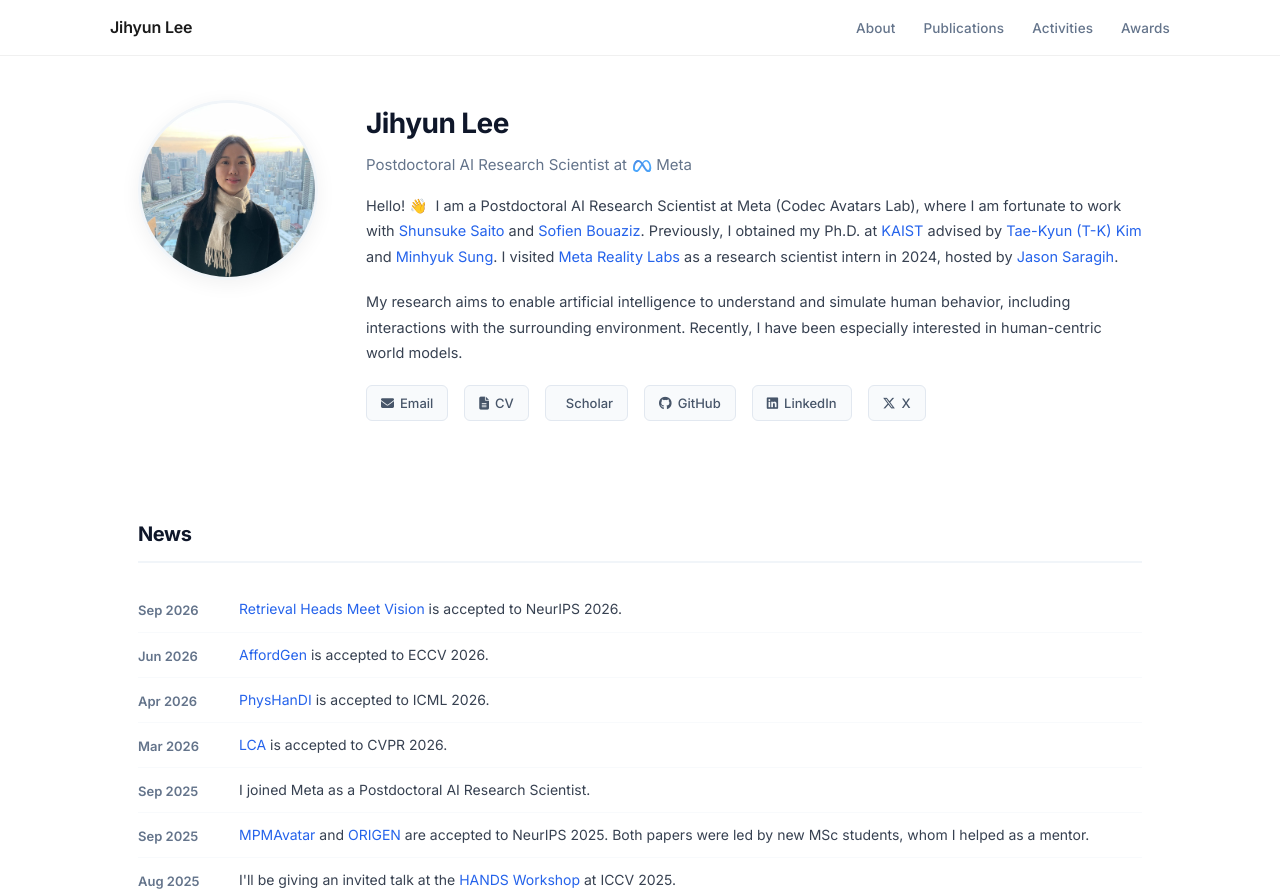
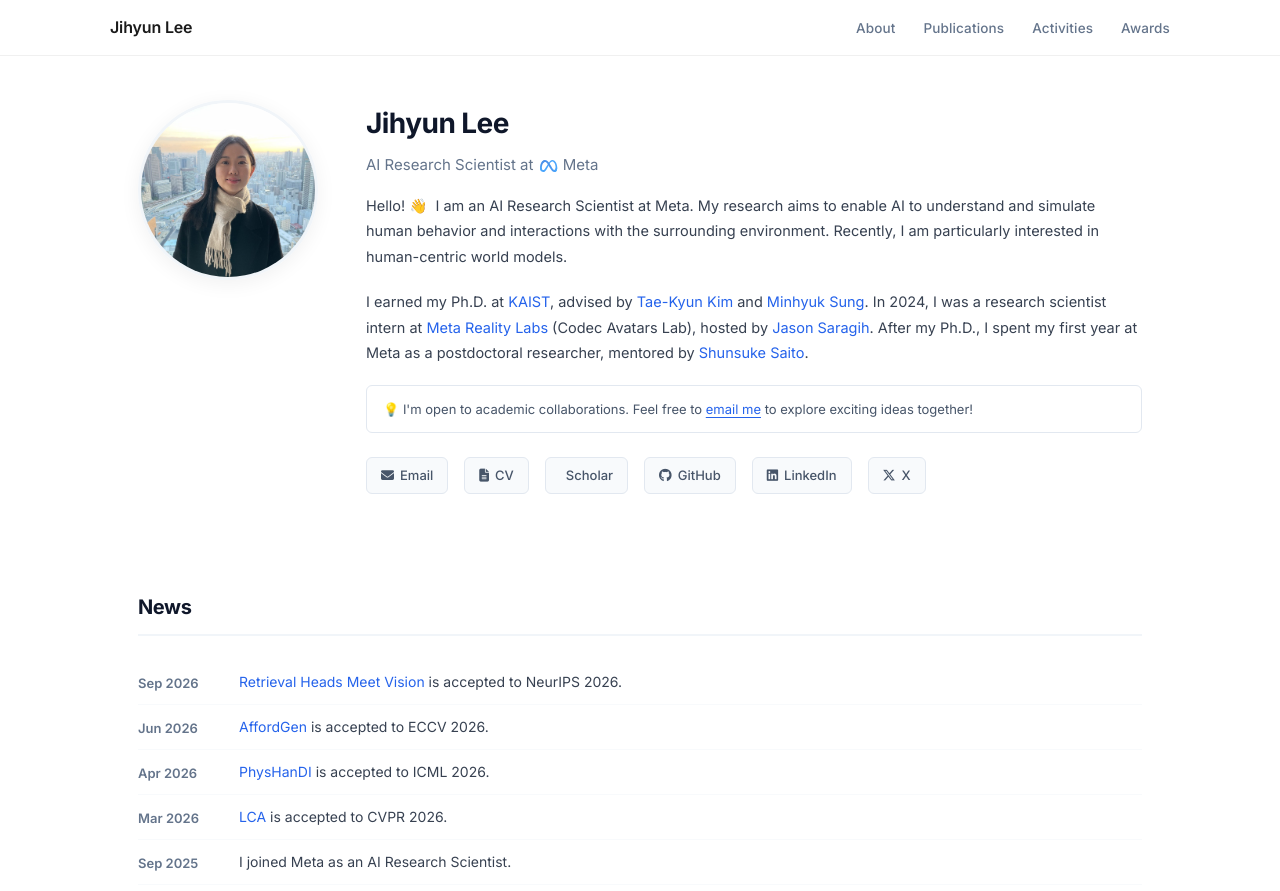
Before and after one commit to jyunlee/jyunlee.github.io, a plain HTML site: page index.html in a window 1280 px wide. Shown: the top 891 px of the page. Drawn offline with Linux system fonts and the light colour scheme; some icons are missing.

Commit message:
Update homepage bio, collaboration notice, and CV

```diff
--- a/css/custom.css
+++ b/css/custom.css
@@ -154,6 +154,26 @@
   color: #374151;
   line-height: 1.75;
   margin-bottom: 20px;
+}
+
+.collaboration-banner {
+  margin: 4px 0 24px;
+  padding: 12px 16px;
+  border: 1px solid #e2e8f0;
+  border-radius: 6px;
+  color: #475569;
+  font-size: 13px;
+  line-height: 1.7;
+}
+
+.collaboration-banner a {
+  text-decoration: underline;
+  text-underline-offset: 3px;
+}
+
+.collaboration-banner a:focus-visible {
+  outline: 2px solid #2563eb;
+  outline-offset: 3px;
 }
 
 .profile-links {
--- a/index.html
+++ b/index.html
@@ -5,17 +5,17 @@
   <meta name="viewport" content="width=device-width, initial-scale=1">
   <title>Jihyun Lee</title>
   <meta name="author" content="Jihyun Lee">
-  <meta name="description" content="Postdoctoral AI Research Scientist at Meta">
+  <meta name="description" content="AI Research Scientist at Meta">
 
   <meta property="og:site_name" content="Jihyun Lee">
   <meta property="og:title" content="Jihyun Lee">
-  <meta property="og:description" content="Postdoctoral AI Research Scientist at Meta">
+  <meta property="og:description" content="AI Research Scientist at Meta">
   <meta property="og:type" content="website">
   <meta property="twitter:card" content="summary">
 
   <link rel="stylesheet" href="https://cdnjs.cloudflare.com/ajax/libs/font-awesome/6.5.1/css/all.min.css">
   <link rel="stylesheet" href="https://cdnjs.cloudflare.com/ajax/libs/academicons/1.9.4/css/academicons.min.css">
-  <link rel="stylesheet" href="/css/custom.css">
+  <link rel="stylesheet" href="/css/custom.css?v=collaboration-simple">
 </head>
 <body>
 
@@ -42,13 +42,17 @@
       </div>
       <div class="profile-info">
         <h1>Jihyun Lee</h1>
-        <p class="tagline">Postdoctoral AI Research Scientist at <img src="/resources/meta-icon.svg" alt="Meta" class="inline-logo"> Meta</p>
+        <p class="tagline">AI Research Scientist at <img src="/resources/meta-icon.svg" alt="Meta" class="inline-logo"> Meta</p>
         <p class="bio">
-          Hello! 👋&nbsp; I am a Postdoctoral AI Research Scientist at Meta (Codec Avatars Lab), where I am fortunate to work with <a href="https://shunsukesaito.github.io/">Shunsuke Saito</a> and <a href="https://sofienbouaziz.com/">Sofien Bouaziz</a>. Previously, I obtained my Ph.D. at <a href="https://kaist.ac.kr/">KAIST</a> advised by <a href="https://sites.google.com/view/tkkim/home">Tae-Kyun (T-K) Kim</a> and <a href="https://mhsung.github.io/">Minhyuk Sung</a>. I visited <a href="https://about.meta.com/realitylabs/">Meta Reality Labs</a> as a research scientist intern in 2024, hosted by <a href="https://scholar.google.com/citations?user=ss-IvjMAAAAJ&hl=en">Jason Saragih</a>.
+          Hello! 👋&nbsp; I am an AI Research Scientist at Meta. My research aims to enable AI to understand and simulate human behavior and interactions with the surrounding environment. Recently, I am particularly interested in human-centric world models.
         </p>
         <p class="bio">
-          My research aims to enable artificial intelligence to understand and simulate human behavior, including interactions with the surrounding environment. Recently, I have been especially interested in human-centric world models.
+          I earned my Ph.D. at <a href="https://kaist.ac.kr/">KAIST</a>, advised by <a href="https://sites.google.com/view/tkkim/home">Tae-Kyun Kim</a> and <a href="https://mhsung.github.io/">Minhyuk Sung</a>. In 2024, I was a research scientist intern at <a href="https://about.meta.com/realitylabs/">Meta Reality Labs</a> (Codec Avatars Lab), hosted by <a href="https://scholar.google.com/citations?user=ss-IvjMAAAAJ&hl=en">Jason Saragih</a>. After my Ph.D., I spent my first year at Meta as a postdoctoral researcher, mentored by <a href="https://shunsukesaito.github.io/">Shunsuke Saito</a>.
         </p>
+
+        <aside class="collaboration-banner" aria-label="Research collaborations">
+          <p>💡 I'm open to academic collaborations. Feel free to <a href="mailto:jihyunlee@meta.com">email me</a> to explore exciting ideas together!</p>
+        </aside>
 
         <div class="profile-links">
           <a href="mailto:jihyunlee@meta.com"><i class="fas fa-envelope"></i> Email</a>
@@ -70,7 +74,7 @@
       <li><span class="news-date">Jun 2026</span><span class="news-content"><a href="https://arxiv.org/pdf/2510.00506">AffordGen</a> is accepted to ECCV 2026.</span></li>
       <li><span class="news-date">Apr 2026</span><span class="news-content"><a href="https://arxiv.org/pdf/2605.09538">PhysHanDI</a> is accepted to ICML 2026.</span></li>
       <li><span class="news-date">Mar 2026</span><span class="news-content"><a href="https://junxuan-li.github.io/lca/">LCA</a> is accepted to CVPR 2026.</span></li>
-      <li><span class="news-date">Sep 2025</span><span class="news-content">I joined Meta as a Postdoctoral AI Research Scientist.</span></li>
+      <li><span class="news-date">Sep 2025</span><span class="news-content">I joined Meta as an AI Research Scientist.</span></li>
       <li><span class="news-date">Sep 2025</span><span class="news-content"><a href="https://kaistchangmin.github.io/MPMAvatar/">MPMAvatar</a> and <a href="https://origen2025.github.io/">ORIGEN</a> are accepted to NeurIPS 2025. Both papers were led by new MSc students, whom I helped as a mentor.</span></li>
       <li><span class="news-date">Aug 2025</span><span class="news-content">I'll be giving an invited talk at the <a href="https://hands-workshop.org/workshop2025.html">HANDS Workshop</a> at ICCV 2025.</span></li>
       <li><span class="news-date">Jul 2025</span><span class="news-content">I'll be giving a talk at the Doctoral Consortium and presenting an invited poster on <a href="https://jyunlee.github.io/projects/rewind/">REWIND</a> at <a href="https://kcvs.kr/?act=info.workshop&pseq=8">KCCV 2025</a>.</span></li>
```
Also changed, not shown: cv.html (+27 -21 lines), 1 other file.
